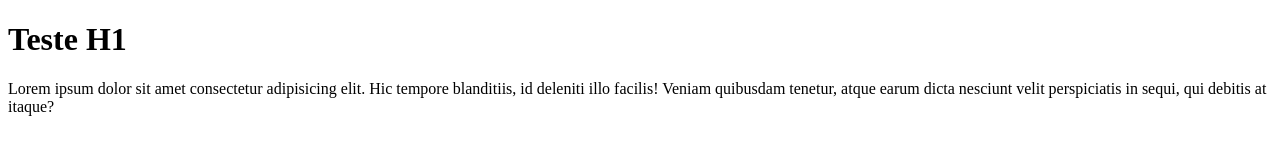
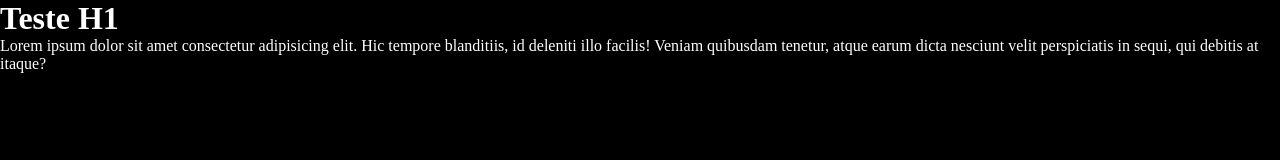
Before and after one commit to Davinguer/Teste, a plain HTML site: page index.html in a window 1280 px wide. Drawn offline with Linux system fonts and the light colour scheme.

Commit message:
Teste 1.1

```diff
--- a/index.html
+++ b/index.html
@@ -5,6 +5,7 @@
     <meta http-equiv="X-UA-Compatible" content="IE=edge">
     <meta name="viewport" content="width=device-width, initial-scale=1.0">
     <title>ML games</title>
+    <link rel="stylesheet" href="style.css">
 </head>
 <body>
     <h1>Teste H1</h1>
--- a/style.css
+++ b/style.css
@@ -0,0 +1,10 @@
+* {
+    margin: 0;
+    padding: 0;
+    box-sizing: border-box;
+}
+
+body {
+    background: black;
+    color: white;
+}
```
